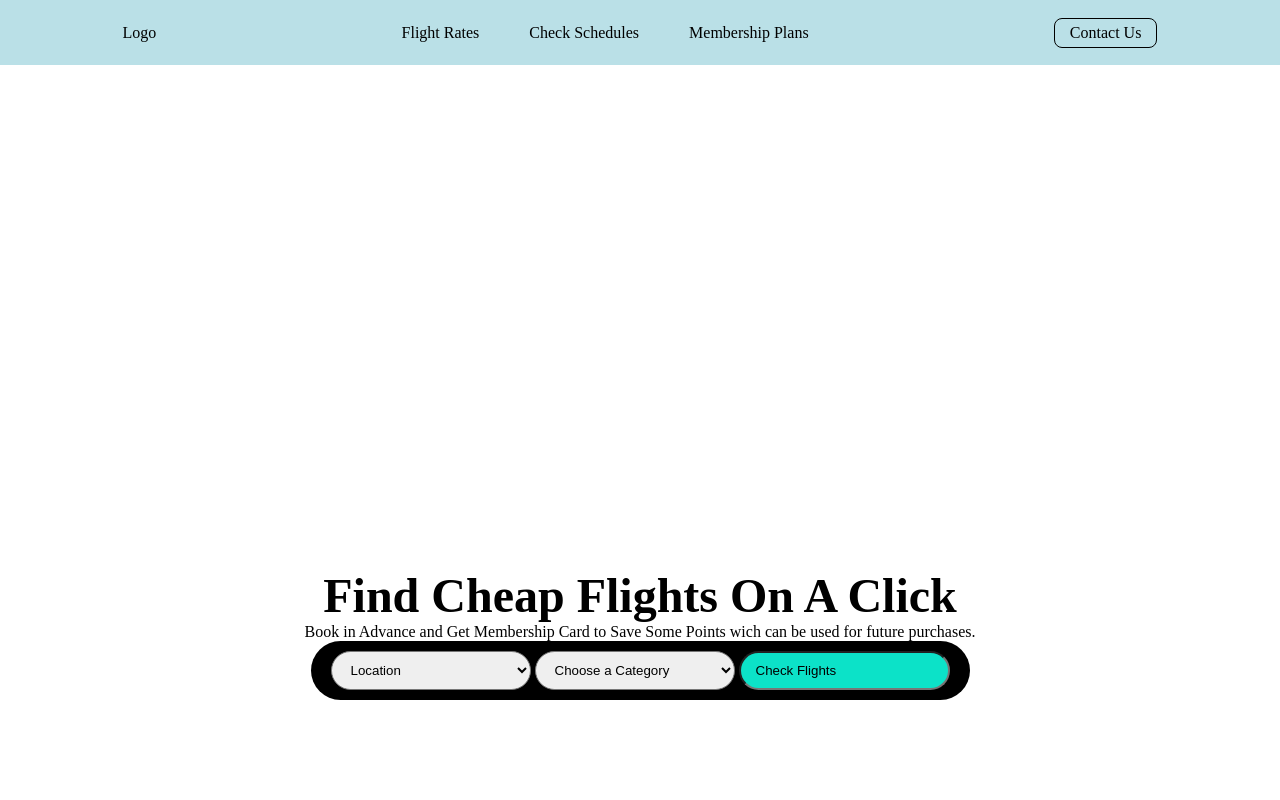
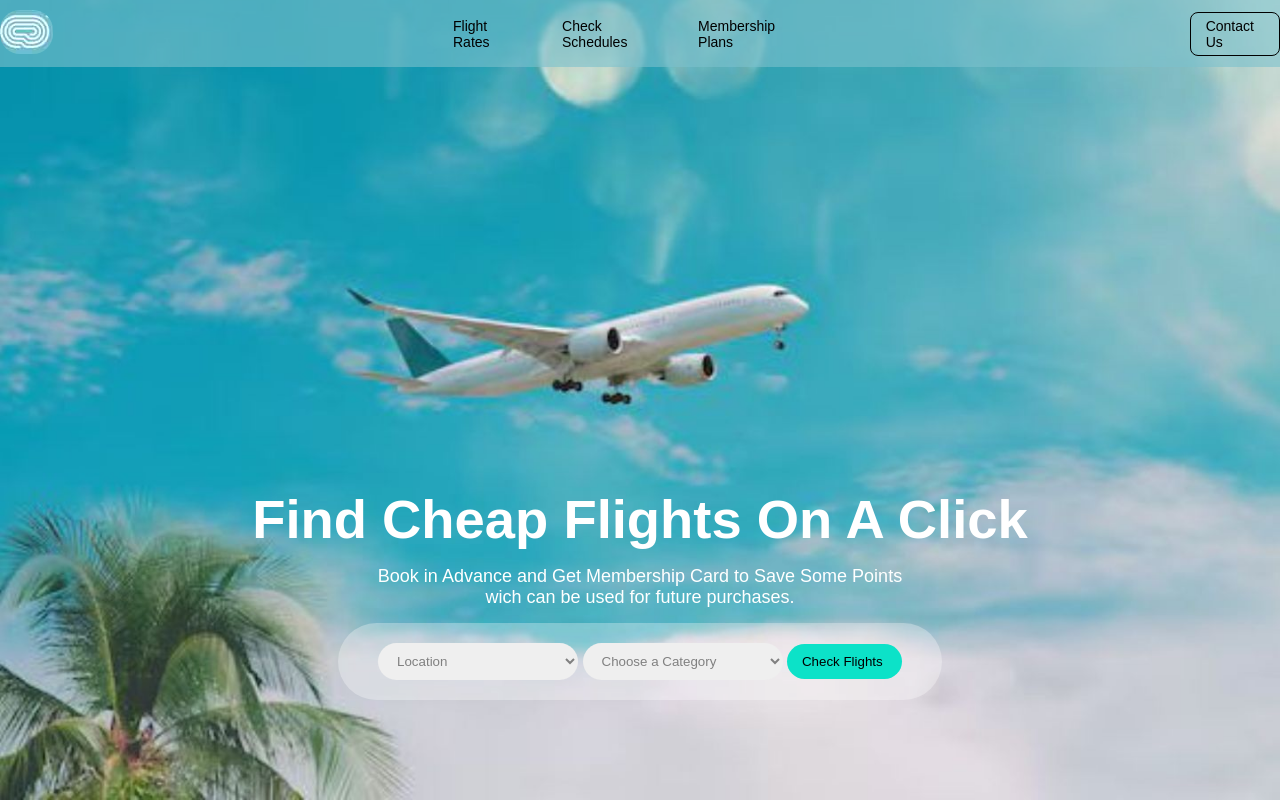
Before and after one commit to lucasgabriel2806/web-dev-daily-challenges, a plain HTML site: page flight-hero-ui-320/index.html in a window 1280 px wide. Drawn offline with Linux system fonts and the light colour scheme.

Commit message:
Atualização geral

```diff
--- a/flight-hero-ui-320/index.html
+++ b/flight-hero-ui-320/index.html
@@ -16,25 +16,33 @@
             margin: 0;
             padding: 0;
             box-sizing: border-box;
-            /* font-family: Arial, Helvetica, sans-serif; */
+            font-family: Arial, Helvetica, sans-serif;
         }
 
-        /* body {
-            background-image: url('./img/aviao.jpg');
+        body {
+            background-image: url('./img/aviao-bg.jpg');
             background-repeat: no-repeat;
             background-size: cover;
-        } */
+            background-position: bottom;
+            height: 100vh;
+        }
 
         header {
             display: flex;
-            justify-content: space-around;
+            justify-content: center;
             align-items: center;
+            gap: 400px;
 
             position: absolute;
             width: 100vw;
-            padding: 17.7px 0;
+            padding: 10px 0;
+            font-size: 14px;
 
-            background: rgba(118, 193, 208, 0.5);
+            background: rgba(124, 193, 205, .6);
+        }
+
+        .img-logo {
+            border-radius: 20px;
         }
 
         ul {
@@ -64,33 +72,44 @@
             justify-content: end;
             align-items: center;
 
+            color: white;
             padding-bottom: 100px;
         }
 
         main > h1 {
-            font-size: 3em;
+            font-size: 3.4em;
+            margin-bottom: 15px;
+        }
+
+        main > p {
+            font-size: 18px;
+            width: 560px;
+            text-align: center;
+            margin-bottom: 15px;
         }
 
         .container-inputs {
-            background: #000;
-            display: inline-block;
-            padding: 10px 20px;
-            border-radius: 30px;
+            background: rgba(255, 255, 255, .3);
+            padding: 20px 40px;
+            border-radius: 60px;
             width: max-content;
         }
 
         .container-inputs > * {
             border-radius: 30px;
             padding: 10px 15px;
+            border: none;
         }
 
         .container-inputs > select {
             width: 200px;
+            color: gray;
         }
 
         .container-inputs > input {
             background: #0CE2C8;
             cursor: pointer;
+            width: 115px;
         }
 
     </style>
@@ -103,7 +122,9 @@
     <header>
 
         <!-- logo -->
-        <div class="logo">Logo</div>
+        <div class="logo">
+            <img class="img-logo" src="./img/logo.jpg" alt="">
+        </div>
 
         <!-- links -->
         <nav>
@@ -127,7 +148,7 @@
         </nav>
 
         <!-- contact us -->
-        <a class="contact-us" href="">Contact Us</a>
+        <a class="contact-us" href="#">Contact Us</a>
 
     </header>
 
```
Also changed, not shown: flight-hero-ui-320/img/aviao-bg.jpg (added), flight-hero-ui-320/img/company-logo-3-v2.webp (added), flight-hero-ui-320/img/logo.jpg (added).
